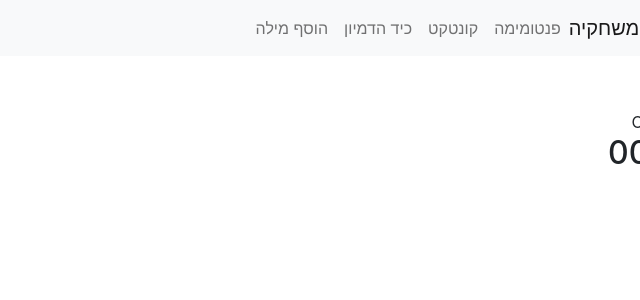
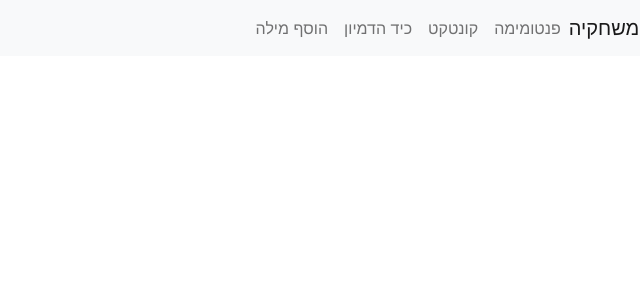
Before and after one commit to poncho67/mishak-milim, a React (Create React App) app in the folder frontend/: page /pantomime in a window 1280 px wide. Shown: the top 300 px of the page, without its empty margins (640-1280 px from the left). Built offline with nearby package versions, Linux system fonts and the light colour scheme.

Commit message:
Remove other Timers and clean code

```diff
--- a/frontend/src/components/Another.js
+++ /dev/null
@@ -1,21 +0,0 @@
-import * as React from 'react';
-import { render } from 'react-dom';
-
-
-function Another() {
-  const [counter, setCounter] = React.useState(120);
-
-
-  // Suggested by Laurent
-  React.useEffect(() => {
-    counter > 0 && setTimeout(() => setCounter(counter - 1), 1000);
-  }, [counter]);
-
-  return (
-    <div className="App">
-      <div>Countdown: {counter}</div>
-    </div>
-  );
-}
-
-export default Another;
--- a/frontend/src/components/Last.js
+++ /dev/null
@@ -1,94 +0,0 @@
-import React, { useState, useRef, useEffect } from 'react'
-
-
-const Last = () => {
-
-    // We need ref in this, because we are dealing
-    // with JS setInterval to keep track of it and
-    // stop it when needed
-    const Ref = useRef(null);
-
-    // The state for our timer
-    const [timer, setTimer] = useState('00:00:00');
-
-
-    const getTimeRemaining = (e) => {
-        const total = Date.parse(e) - Date.parse(new Date());
-        const seconds = Math.floor((total / 1000) % 60);
-        const minutes = Math.floor((total / 1000 / 60) % 60);
-        const hours = Math.floor((total / 1000 * 60 * 60) % 24);
-        return {
-            total, hours, minutes, seconds
-        };
-    }
-
-
-    const startTimer = (e) => {
-        let { total, hours, minutes, seconds }
-                    = getTimeRemaining(e);
-        if (total >= 0) {
-
-            // update the timer
-            // check if less than 10 then we need to
-            // add '0' at the begining of the variable
-            setTimer(
-                (hours > 9 ? hours : '0' + hours) + ':' +
-                (minutes > 9 ? minutes : '0' + minutes) + ':'
-                + (seconds > 9 ? seconds : '0' + seconds)
-            )
-        }
-    }
-
-
-    const clearTimer = (e) => {
-
-        // If you adjust it you should also need to
-        // adjust the Endtime formula we are about
-        // to code next
-        setTimer('00:02:00');
-
-        // If you try to remove this line the
-        // updating of timer Variable will be
-        // after 1000ms or 1sec
-        if (Ref.current) clearInterval(Ref.current);
-        const id = setInterval(() => {
-            startTimer(e);
-        }, 1000)
-        Ref.current = id;
-    }
-
-    const getDeadTime = () => {
-        let deadline = new Date();
-
-        // This is where you need to adjust if
-        // you entend to add more time
-        deadline.setSeconds(deadline.getSeconds() + 10);
-        return deadline;
-    }
-
-    // We can use useEffect so that when the component
-    // mount the timer will start as soon as possible
-
-    // We put empty array to act as componentDid
-    // mount only
-    useEffect(() => {
-        clearTimer(getDeadTime());
-    }, []);
-
-    // Another way to call the clearTimer() to start
-    // the countdown is via action event from the
-    // button first we create function to be called
-    // by the button
-    const onClickReset = () => {
-        clearTimer(getDeadTime());
-    }
-
-    return (
-        <div className="App">
-            <h2>{timer}</h2>
-            <button onClick={onClickReset}>Reset</button>
-        </div>
-    )
-}
-
-export default Last;
--- a/frontend/src/components/MyCountDown.js
+++ b/frontend/src/components/MyCountDown.js
@@ -1,17 +1,65 @@
-import Countdown from 'react-countdown';
+import React, { useState, useRef, useEffect } from 'react'
 
-const Completionist = () => <span style="color: #ff0000">זמנך עבר!</span>;
 
-const renderer = ({ hours, minutes, seconds, completed }) => {
-  if (completed) {
-    return <Completionist />;
-  } else {
-    return <span>{minutes}:{seconds}</span>;
-  }
-};
+const MyCountDown = () => {
 
-export const MyCountDown = () => {
-  return <div><Countdown date={Date.now() + 120000} renderer={renderer} zeroPadDays='2'/></div>;
+    const Ref = useRef(null);
+
+    // The state for our timer
+    const [timer, setTimer] = useState('00:00');
+
+     // We can use useEffect so that when the component אם start as soon as possible
+//    useEffect(() => {
+//        clearTimer(getDeadTime());
+//    }, []);
+
+    const getTimeRemaining = (e) => {
+        const total = Date.parse(e) - Date.parse(new Date());
+        const seconds = Math.floor((total / 1000) % 60);
+        const minutes = Math.floor((total / 1000 / 60) % 60);
+        return {
+            total, minutes, seconds
+        };
+    }
+
+    const startTimer = (e) => {
+        let { total, minutes, seconds }
+                    = getTimeRemaining(e);
+        if (total >= 0) {
+            setTimer(
+                (minutes > 9 ? minutes : '0' + minutes) + ':'
+                + (seconds > 9 ? seconds : '0' + seconds)
+            )
+        }
+    }
+
+    const clearTimer = (e) => {
+
+        setTimer('02:00');
+
+        if (Ref.current) clearInterval(Ref.current);
+        const id = setInterval(() => {
+            startTimer(e);
+        }, 1000)
+        Ref.current = id;
+    }
+
+    const getDeadTime = () => {
+        let deadline = new Date();
+        deadline.setSeconds(deadline.getSeconds() + 120);
+        return deadline;
+    }
+
+     const onClickReset = () => {
+        clearTimer(getDeadTime());
+    }
+
+    return (
+        <div className="Timer">
+            <button onClick={onClickReset}>התחל</button>
+            <h2>{timer}</h2>
+        </div>
+    )
 }
 
 export default MyCountDown;
--- a/frontend/src/pages/PantomimePage.js
+++ b/frontend/src/pages/PantomimePage.js
@@ -1,7 +1,5 @@
 import React, {Component} from 'react';
 import MyCountDown from '../components/MyCountDown'
-import Another from '../components/Another'
-import Last from '../components/Last'
 
 class PantomimePage extends Component {
     constructor(props) {
@@ -28,8 +26,6 @@ class PantomimePage extends Component {
                 <button variant="primary" className="btn-primary" onClick={() => this.getWord()}> ג׳נרט לי מילה </button>
                 <div>{this.state.currentWord}</div>
                 <MyCountDown />
-                <Another />
-                <Last />
             </div>
         );
     }
```
Also changed, not shown: 7 other files (tests, documents, lock files or other folders).
